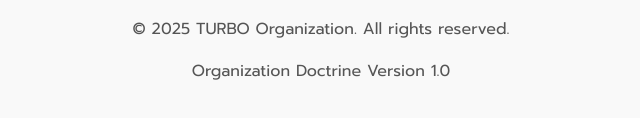
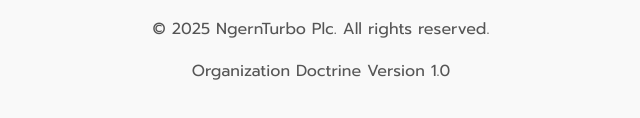
Before and after one commit to J0003890/TurboDoctrine2025, a plain HTML site: page index.html in a window 1280 px wide. Shown: the part 11363-11481 px from the top of the page, 319-959 px from the left. Drawn offline with Linux system fonts and the light colour scheme.

Commit message:
Add files via upload

```diff
--- a/index.html
+++ b/index.html
@@ -1354,7 +1354,7 @@
 
     <footer>
         <div class="footer-logo">TURBO</div>
-        <p>© 2025 TURBO Organization. All rights reserved.</p>
+        <p>© 2025 NgernTurbo Plc. All rights reserved.</p>
         <p style="margin-top: 10px;">Organization Doctrine Version 1.0</p>
     </footer>
 
```
